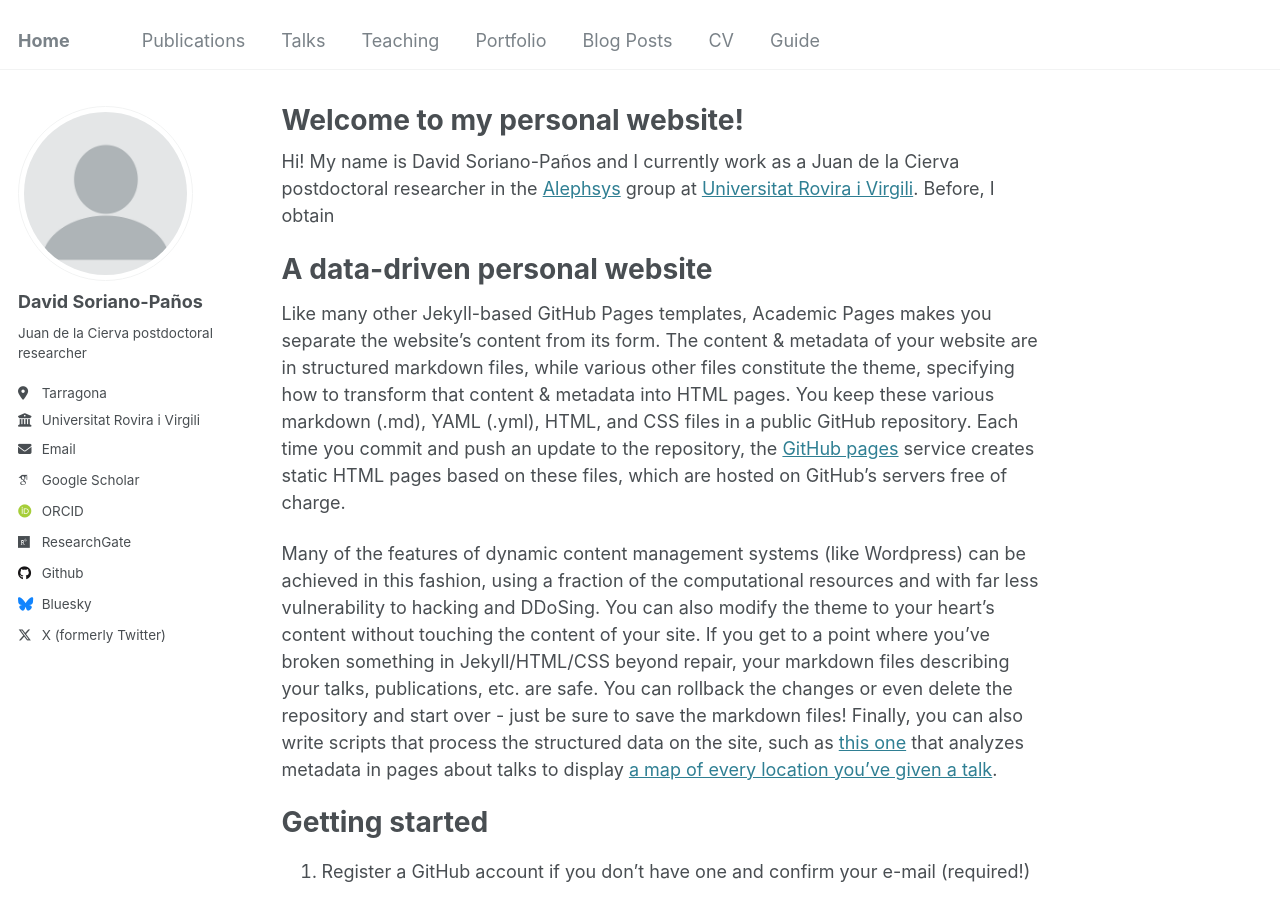
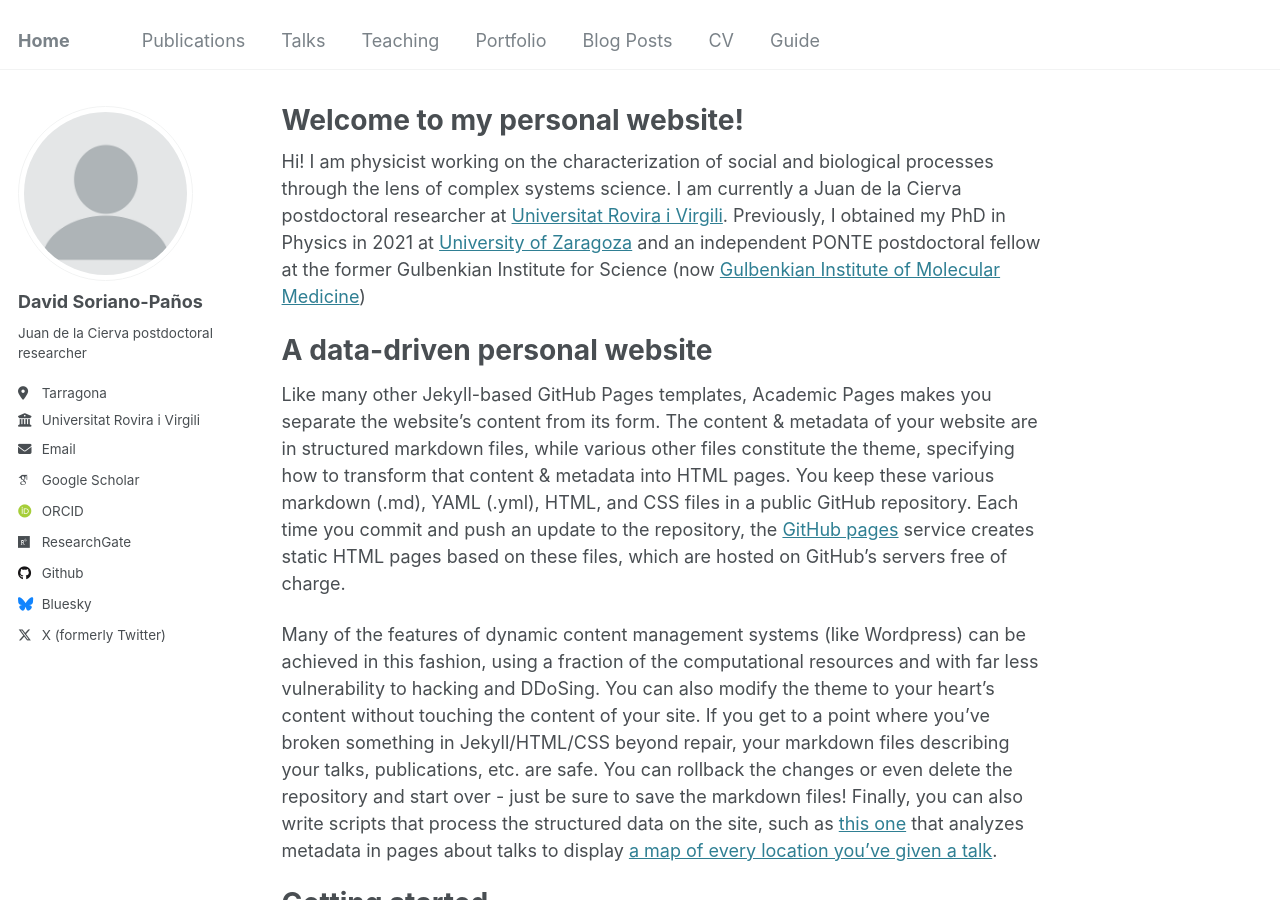
Before and after one commit to sorianopanos/sorianopanos.github.io, a Jekyll site: the page built from _pages/about.md, in a window 1280 px wide and 900 px high. Built offline with Jekyll 4.4.1, drawn with Linux system fonts in a browser that asks for light colours; some web fonts are replaced.

Commit message:
Update about.md

```diff
--- a/_pages/about.md
+++ b/_pages/about.md
@@ -7,7 +7,7 @@ redirect_from:
   - /about.html
 ---
 
-Hi! My name is David Soriano-Paños and I currently work as a Juan de la Cierva postdoctoral researcher in the [Alephsys](http://alephsyslab.com) group at [Universitat Rovira i Virgili](https://www.urv.cat/en/). Before, I obtain
+Hi! I am physicist working on the characterization of social and  biological processes through the lens of complex systems science. I am currently a Juan de la Cierva postdoctoral researcher at [Universitat Rovira i Virgili](https://www.urv.cat/en/). Previously, I obtained my PhD in Physics in 2021 at [University of Zaragoza](unizar.es) and an independent PONTE postdoctoral fellow at the former Gulbenkian Institute for Science (now [Gulbenkian Institute of Molecular Medicine](https://gimm.pt))
 
 A data-driven personal website
 ======
```
